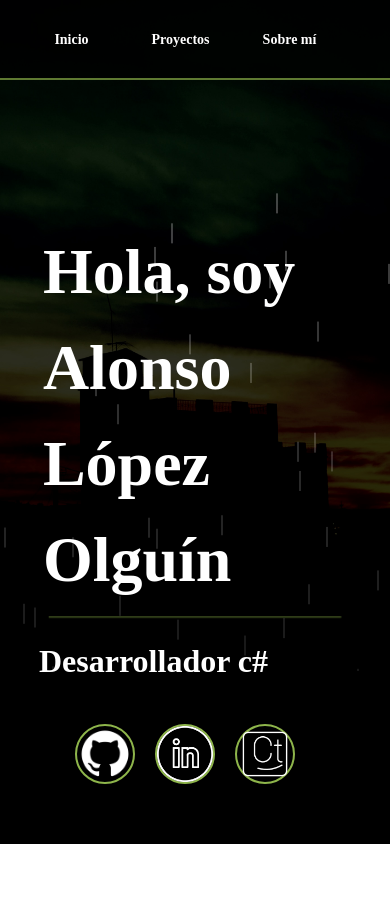
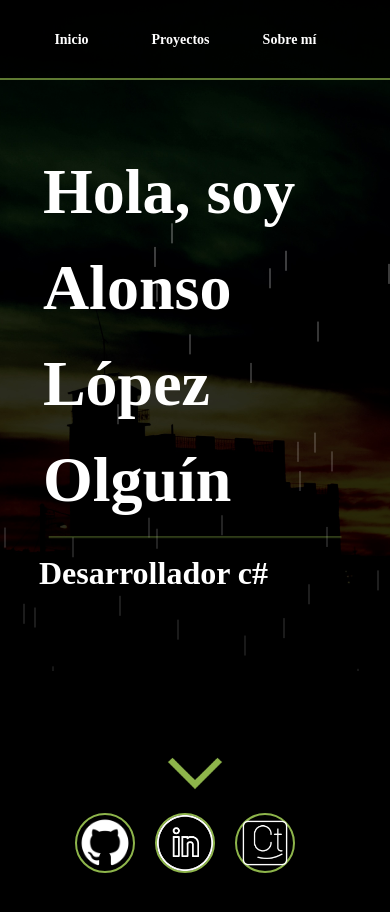
Before and after one commit to AlonsoLo-123/portafolio, a React (Create React App) app: page / in a window 390 px wide. Shown: the top 912 px of the page. Before the commit the page ends 844 px from the top, so only its background shows below. Built offline with nearby package versions, Linux system fonts and the light colour scheme; a web font is replaced by a local one.

Commit message:
Añadido boton Next, diseño responsivo, arreglado algunos bugs

```diff
--- a/src/App.js
+++ b/src/App.js
@@ -4,7 +4,7 @@ import Home from './screens/home/Home';
 
 function App() {
   return (
-      <div className="min-h-screen bg-[url('./assets/images/jpeg/Entrada.jpeg')] bg-cover bg-center">
+      <div className=" flex flex-col min-h-screen bg-[url('./assets/images/jpeg/Entrada.jpeg')] bg-cover bg-center">
         <Header/>
         <Home/>
       </div>
--- a/src/components/bottom/Bottom.js
+++ b/src/components/bottom/Bottom.js
@@ -6,7 +6,7 @@ import CompuTImg from '../../assets/images/png/arcticons_computrabajo.png'
 
 const Bottom = () =>{
     return(
-        <div className='flex bottom-0 h-20 absolute flex-row lg:justify-end justify-center lg:items-center w-[100%] bg-transparent lg:pe-10 mb-10'>
+        <div className='flex h-20 flex-row lg:justify-end justify-center lg:items-center w-[100%] bg-transparent lg:pe-10 mb-7'>
             <ButtonBottom imgSource={GitHubImg}></ButtonBottom>
             <ButtonBottom imgSource={LinkedInImg}></ButtonBottom>
             <ButtonBottom imgSource={CompuTImg}></ButtonBottom>
--- a/src/components/buttonscustom/Buttons.js
+++ b/src/components/buttonscustom/Buttons.js
@@ -3,7 +3,7 @@ import './ButtonsStyle.css'
 
 export const ButtonMenu = (props) => {
     return (
-        <button className='w-[97px] mr-3 bg-transparent hover:bg-gradient-to-b from-[#999999]/50 via-transparent to-transparent'>
+        <button className='w-[97px] mr-3 bg-transparent hover:bg-gradient-to-b from-[#999999]/50 via-transparent to-transparent focus:outline-none hover:mb-2'>
             <p className="TextBStyle"> {props.text}</p>
         </button>
     )
@@ -11,8 +11,16 @@ export const ButtonMenu = (props) => {
 
 export const ButtonBottom = (props) => {
     return (
-        <button className='w-[60px] h-[60px] rounded-full border-2 border-solid border-lime-300 border-opacity-75 mr-5 bg-transparent hover:w-[70px] hover:h-[70px]'>
+        <button className='w-[60px] h-[60px] rounded-full border-2 border-solid border-lime-300 border-opacity-75 mr-5 bg-transparent hover:w-[70px] hover:h-[70px] focus:outline-none'>
             <img src={props.imgSource} className="flex w-full h-full object-contain"></img>
         </button>
     )
 }
+
+export const ButtonNext = (props) => {
+    return (
+        <button className='w-[60px] h-[60px] bg-transparent hover:w-[70px] hover:h-[70px] focus:outline-none rotate-90 lg:rotate-0 mb-[3%]'>
+            <img src={props.imgSource} className="flex w-full h-full object-contain"></img>
+        </button>
+    )
+}
--- a/src/components/header/Header.js
+++ b/src/components/header/Header.js
@@ -4,7 +4,7 @@ import {ButtonMenu} from '../buttonscustom/Buttons'
 
 const Header = () => {
   return (
-      <div className='flex flex-row justify-end w-[100%] h-20 bg-[#000000bf] border-b-2 border-lime-300 border-opacity-50 pe-10'>
+      <div className='flex fixed flex-row justify-end w-[100%] h-20 bg-[#000000bf] border-b-2 border-lime-300 border-opacity-50 pe-10'>
         <ButtonMenu text = "Inicio"></ButtonMenu>
         <ButtonMenu text = "Proyectos"></ButtonMenu>
         <ButtonMenu text = "Sobre mí"></ButtonMenu>
--- a/src/components/rain/Rain.js
+++ b/src/components/rain/Rain.js
@@ -23,7 +23,7 @@ const Rain = () => {
   }, []);
 
   return (
-    <div className='absolute overflow-hidden w-full h-[70%]'>
+    <div className='fixed overflow-hidden w-full h-[70%] mt-20'>
       {/* Crear gotas de lluvia aleatorias */}
       {drops.map((drop, index) => (
         <div
--- a/src/screens/home/Home.js
+++ b/src/screens/home/Home.js
@@ -2,19 +2,28 @@ import React from 'react'
 import './HomeStyle.css'
 import Rain from '../../components/rain/Rain'
 import Bottom from '../../components/bottom/Bottom'
+import ImgNext from '../../assets/images/png/ooui_next-ltr.png'
+import { ButtonNext } from '../../components/buttonscustom/Buttons'
 
 const Home = () => {
     const screenscale = 1000
     console.log(screenscale);
     return (
-            <div className='flex flex-col min-h-full'>
-                <div className='justify-center h-full w-full my-36'>
-                    <p className="TextStyleMain">Hola, soy <br></br> Alonso López Olguín</p>
-                    <div className='flex border-b-2 border-opacity-45 border-lime-300 animate-pulse scale-60 lg:me-[35%] lg:ms-[10%] lg:scale-100 scale-75'></div>
-                    <p className="TextStyleSub">Desarrollador c#</p>
+            <div className='flex min-h-screen flex-col'>
+                <Rain></Rain>
+                <div className='flex lg:flex-row flex-col grow'>
+                    <div className='flex justify-center flex-col mi-h-full w-full my-36'>
+                        <p className="TextStyleMain">Hola, soy <br></br> Alonso López Olguín</p>
+                        <div className='flex border-b-2 border-opacity-45 border-lime-300 animate-pulse scale-60 lg:me-[35%] lg:ms-[10%] lg:scale-100 scale-75'></div>
+                        <p className="TextStyleSub">Desarrollador c#</p>
+                    </div>
+                    <div className='flex lg:justify-center lg:items-center flex-col justify-end items-center flex-grow lg:w-[80px] lg:pt-[7%]'>
+                        <ButtonNext imgSource={ImgNext}></ButtonNext>
+                    </div>
                 </div>
-                <Rain></Rain>
-                <Bottom></Bottom>
+                <div className="bottom-0 inset-x-0">
+                    <Bottom></Bottom>
+                </div>
             </div>
 
     )
--- a/src/screens/home/HomeStyle.css
+++ b/src/screens/home/HomeStyle.css
@@ -15,5 +15,5 @@
     font-weight: bold;
     font-family: Inria Serif;
     margin-left: 10%;
-    margin-top: 5%;
+    margin-top: 3%;
 }
```
Also changed, not shown: src/assets/images/png/ooui_next-ltr.png (added).
